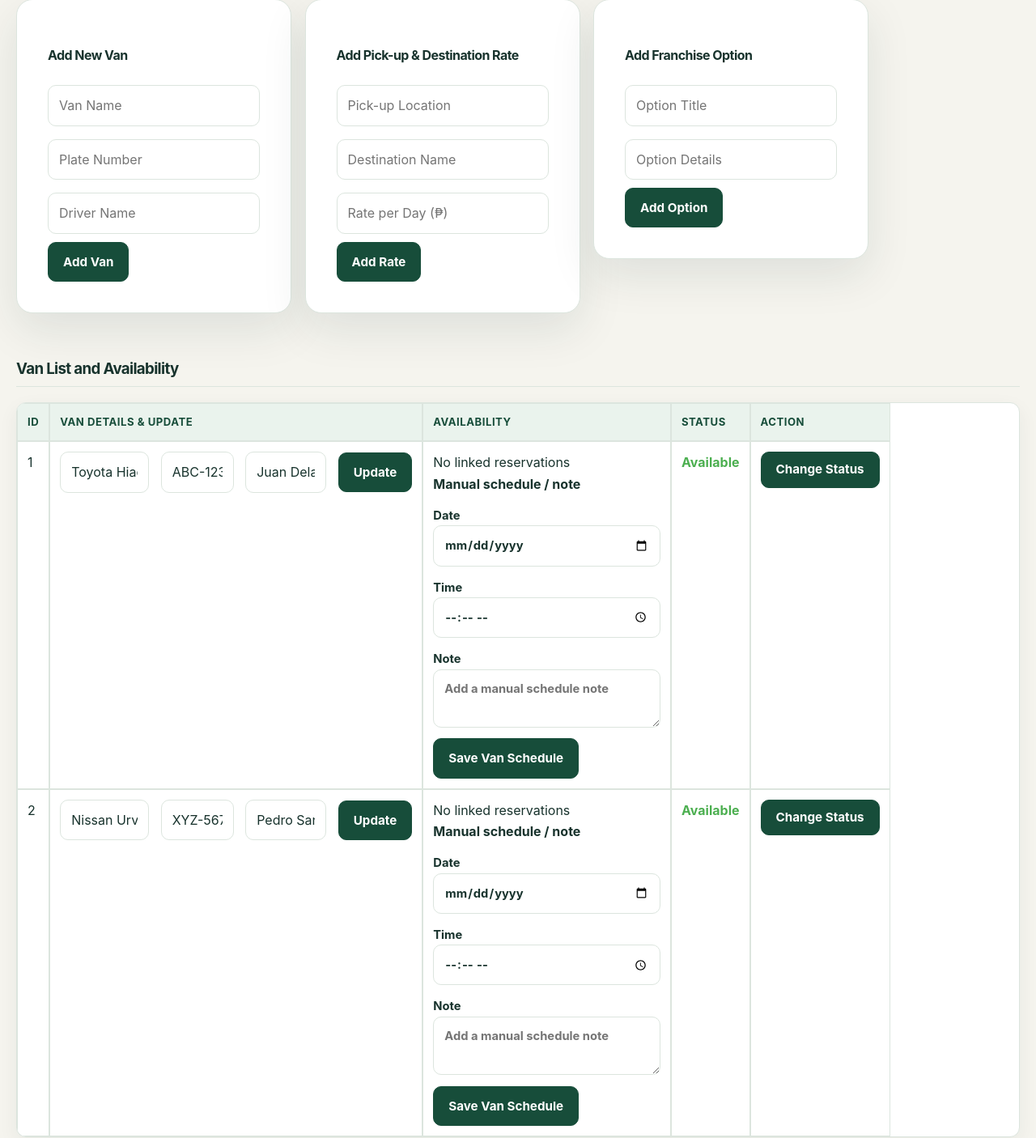
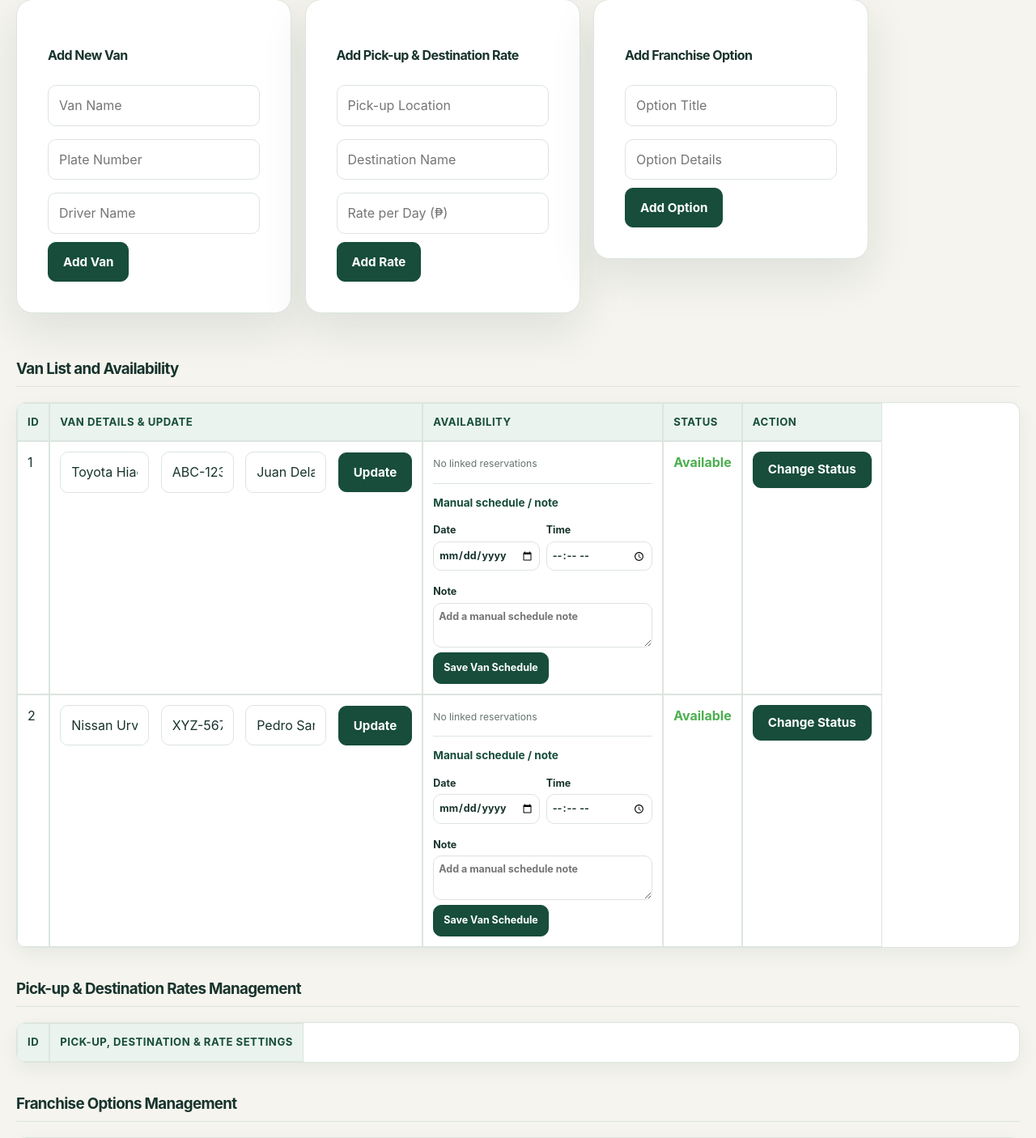
Before and after one commit to enasia018/EnAsia018, a Flask app: page /admin/dashboard in a window 1280 px wide. Shown: the part 102-1508 px from the top of the page at 81% size. Run offline with Flask 3, Linux system fonts and the light colour scheme; the visitor is signed in with stand-in values (Sample User, id 1); data comes from the database, SQL or seed files in the repository; data that the repository does not hold is empty; some libraries are stand-ins or nearby versions.

Commit message:
Add files via upload

```diff
--- a/static/css/site.css
+++ b/static/css/site.css
@@ -577,6 +577,79 @@ body.home-page {
     justify-self: start;
 }
 
+.admin-page .van-schedule-form {
+    border-top: 1px solid var(--line);
+    margin-top: 12px;
+    min-width: 250px;
+    padding-top: 12px;
+}
+
+.admin-page .van-schedule-form > strong {
+    color: var(--pine);
+    display: block;
+    font-size: .85rem;
+    margin-bottom: 8px;
+}
+
+.admin-page .van-schedule-fields {
+    display: grid;
+    gap: 8px;
+    grid-template-columns: repeat(2, minmax(110px, 1fr));
+}
+
+.admin-page .van-schedule-form label {
+    font-size: .78rem;
+    margin: 5px 0;
+}
+
+.admin-page .van-schedule-form input,
+.admin-page .van-schedule-form textarea {
+    display: block;
+    margin: 3px 0 6px !important;
+    min-height: 36px;
+    padding: 6px !important;
+}
+
+.admin-page .van-schedule-form textarea {
+    resize: vertical;
+}
+
+.admin-page .van-schedule-form button {
+    font-size: .78rem !important;
+    padding: 8px 12px !important;
+}
+
+.van-booking-list {
+    display: grid;
+    gap: 8px;
+    min-width: 220px;
+}
+
+.van-booking {
+    background: var(--mint);
+    border: 1px solid var(--line);
+    border-radius: 8px;
+    padding: 8px 10px;
+}
+
+.van-booking strong,
+.van-booking span,
+.van-booking small {
+    display: block;
+}
+
+.van-booking strong {
+    color: var(--ink);
+    font-size: .84rem;
+}
+
+.van-booking span,
+.van-booking small,
+.van-no-bookings {
+    color: var(--muted);
+    font-size: .76rem;
+}
+
 .admin-notice {
     border-radius: 10px;
     margin: 12px 0 18px;
```
